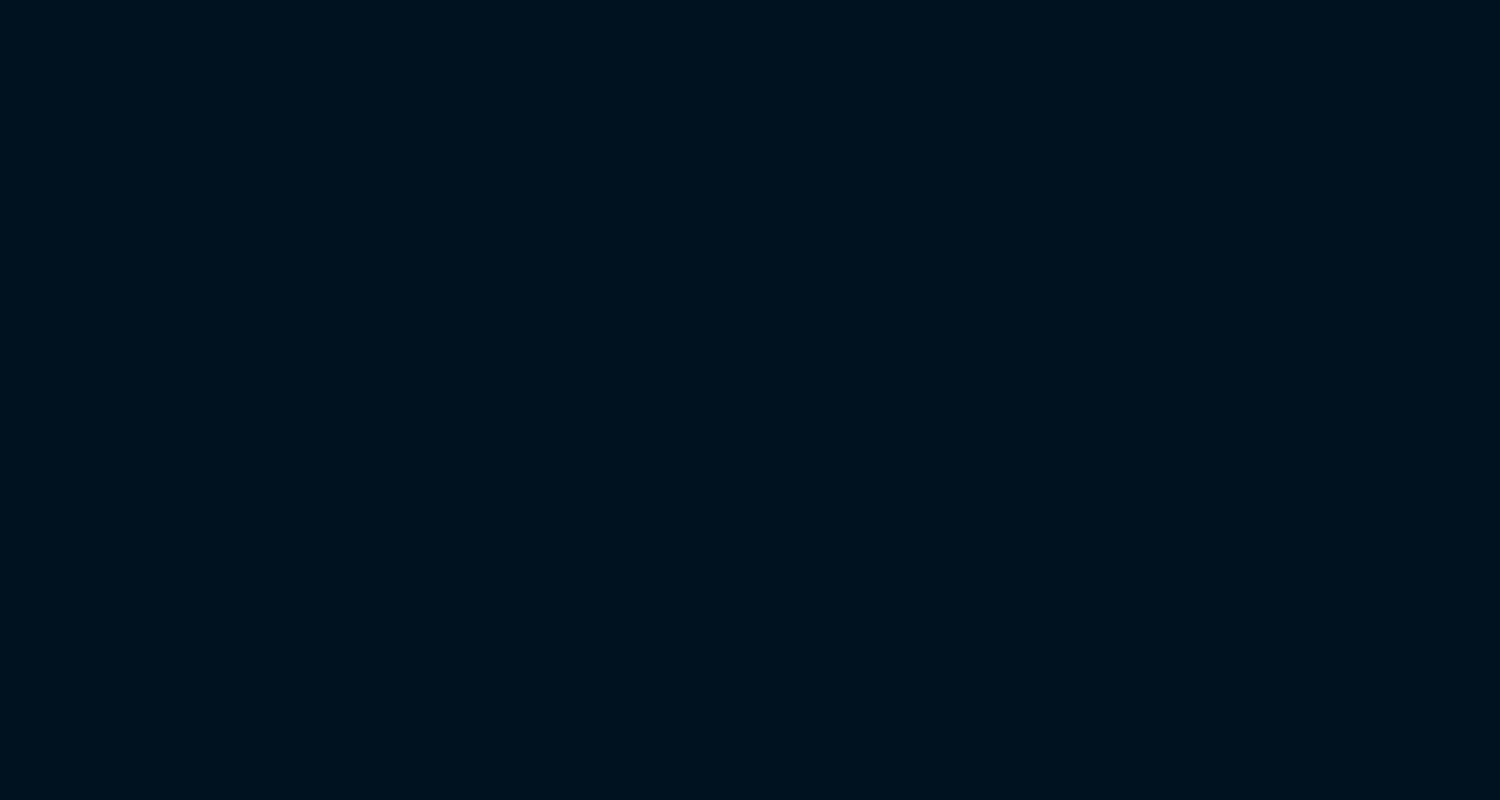
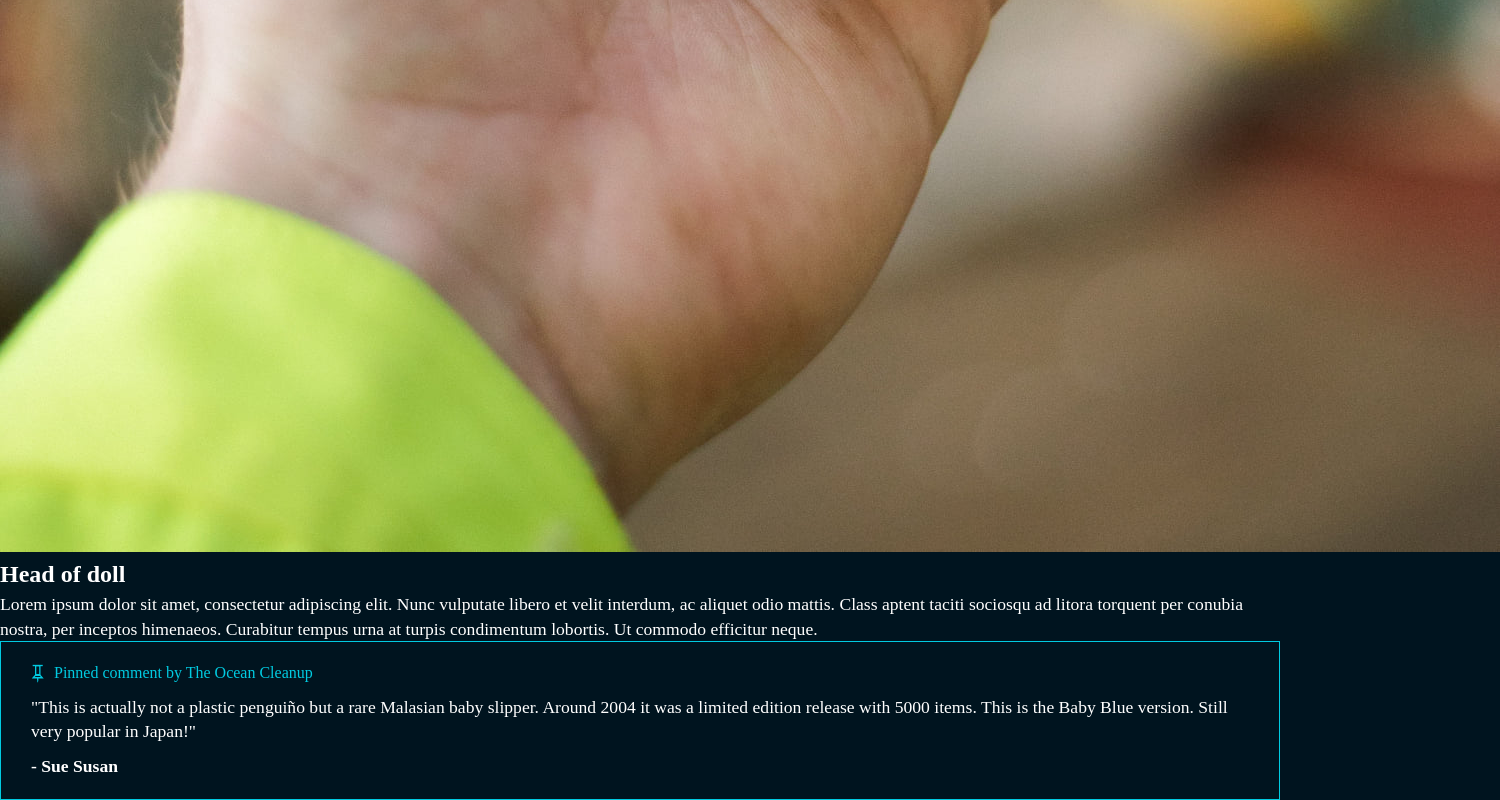
Before and after one commit to teunism/teunis-site, a React app: page /items/doll-head in a window 1280 px wide. Before the commit this address had no page. Shown: the part 1323-2123 px from the top of the page, 1500 px wide, since content can reach past the window. Before the commit the page ends 800 px from the top, so only its background shows below. Built offline with nearby package versions, Linux system fonts and the light colour scheme; a web font is replaced by a local one.

Commit message:
Rename templates

```diff
--- a/src/App.js
+++ b/src/App.js
@@ -2,8 +2,8 @@ import React, { createContext, useContext, useState } from "react";
 
 import { Route, Routes } from "react-router-dom";
 
-import HomeIntro from "./components/Templates/HomeIntro/HomeIntro";
-import ItemDetails from "./components/Templates/ItemDetails/ItemDetails";
+import GlobeTemplate from "./components/Templates/GlobeTemplate/GlobeTemplate";
+import ItemDetailTemplate from "./components/Templates/ItemDetailTemplate/ItemDetailTemplate";
 
 import "App.scss";
 
@@ -17,8 +17,11 @@ const App = () => {
                 value={{ activePatch, setActivePatch }}
             >
                 <Routes>
-                    <Route path="/" exact element={<HomeIntro />} />
-                    <Route path="item/:itemUrl" element={<ItemDetails />} />
+                    <Route path="/" exact element={<GlobeTemplate />} />
+                    <Route
+                        path="items/:itemUrl"
+                        element={<ItemDetailTemplate />}
+                    />
                 </Routes>
             </ActivePatchContext.Provider>
         </div>
--- a/src/components/Atoms/OverlayGrid/OverlayGrid.js
+++ b/src/components/Atoms/OverlayGrid/OverlayGrid.js
@@ -10,7 +10,7 @@ const OverlayGrid = ({ items }) => {
                 <li className="overlay-grid__item">
                     <Link
                         className="overlay-grid__item-link"
-                        to={`item/${item.url}`}
+                        to={`items/${item.url}`}
                     >
                         <figure className="overlay-grid__item-figure">
                             <img
--- a/src/components/Templates/HomeIntro/HomeIntro.js
+++ b/src/components/Templates/GlobeTemplate/GlobeTemplate.js
@@ -4,20 +4,20 @@ import GlobeIntro from "../../Molecules/GlobeIntro/GlobeIntro";
 import Globe from "../../Molecules/Globe/Globe";
 import GlobeOverlay from "../../Molecules/GlobeOverlay/GlobeOverlay";
 
-import "./HomeIntro.scss";
+import "./GlobeTemplate.scss";
 
-const HomeIntro = () => {
+const GlobeTemplate = () => {
     return (
-        <section className="home-intro">
-            <div className="home-intro__text">
+        <section className="globe-template">
+            <div className="globe-template__text">
                 <GlobeIntro />
                 <GlobeOverlay />
             </div>
-            <div className="home-intro__globe-overlay">
+            <div className="globe-template__globe-overlay">
                 <Globe />
             </div>
         </section>
     );
 };
 
-export default HomeIntro;
+export default GlobeTemplate;
--- a/src/components/Templates/HomeIntro/HomeIntro.scss
+++ b/src/components/Templates/GlobeTemplate/GlobeTemplate.scss
@@ -1,6 +1,6 @@
 @import "../../../styles/global.scss";
 
-.home-intro {
+.globe-template {
     display: flex;
     justify-content: space-between;
     gap: gap(8);
@@ -9,12 +9,12 @@
     max-height: 100vh;
 }
 
-.home-intro__text {
+.globe-template__text {
     width: 40%;
     max-height: calc(100vh - #{gap(6)});
     height: 100%;
 }
 
-.home-intro__globe-overlay {
+.globe-template__globe-overlay {
     width: 100%;
 }
--- /dev/null
+++ b/src/components/Templates/ItemDetailTemplate/ItemDetailTemplate.js
@@ -0,0 +1,35 @@
+import React from "react";
+import { useParams } from "react-router-dom";
+
+import { itemsData } from "../../../data/itemsData";
+
+import PinnedComment from "../../Molecules/PinnedComment/PinnedComment";
+
+import "./ItemDetailTemplate.scss";
+
+const ItemDetailTemplate = () => {
+    const { itemUrl } = useParams();
+    const item = itemsData.find((item) => item.url == itemUrl);
+    return (
+        <div className="item-detail-template">
+            <div className="item-detail-template__images">
+                <figure className="item-detail-template__figure">
+                    <img
+                        className="item-detail-template__big-image"
+                        src={item.image}
+                        alt=""
+                    />
+                </figure>
+            </div>
+            <section className="item-detail-template__info">
+                <h1 className="item-detail-template__title">{item.title}</h1>
+                <div className="item-detail-template__text">
+                    <p className="item-detail-template__intro">{item.intro}</p>
+                    <PinnedComment />
+                </div>
+            </section>
+        </div>
+    );
+};
+
+export default ItemDetailTemplate;
--- a/src/components/Templates/ItemDetails/ItemDetails.js
+++ /dev/null
@@ -1,35 +0,0 @@
-import React from "react";
-import { useParams } from "react-router-dom";
-
-import { itemsData } from "../../../data/itemsData";
-
-import PinnedComment from "../../Molecules/PinnedComment/PinnedComment";
-
-import "./ItemDetails.scss";
-
-const ItemDetails = () => {
-    const { itemUrl } = useParams();
-    const item = itemsData.find((item) => item.url == itemUrl);
-    return (
-        <div className="item-details">
-            <div className="item-details__images">
-                <figure className="item-details__figure">
-                    <img
-                        className="item-details__big-image"
-                        src={item.image}
-                        alt=""
-                    />
-                </figure>
-            </div>
-            <section className="item-details__info">
-                <h1 className="item-details__title">{item.title}</h1>
-                <div className="item-details__text">
-                    <p className="item-details__intro">{item.intro}</p>
-                    <PinnedComment />
-                </div>
-            </section>
-        </div>
-    );
-};
-
-export default ItemDetails;
```
Also changed, not shown: src/components/Templates/ItemDetailTemplate/ItemDetailTemplate.scss (renamed from src/components/Templates/ItemDetails/ItemDetails.scss).
